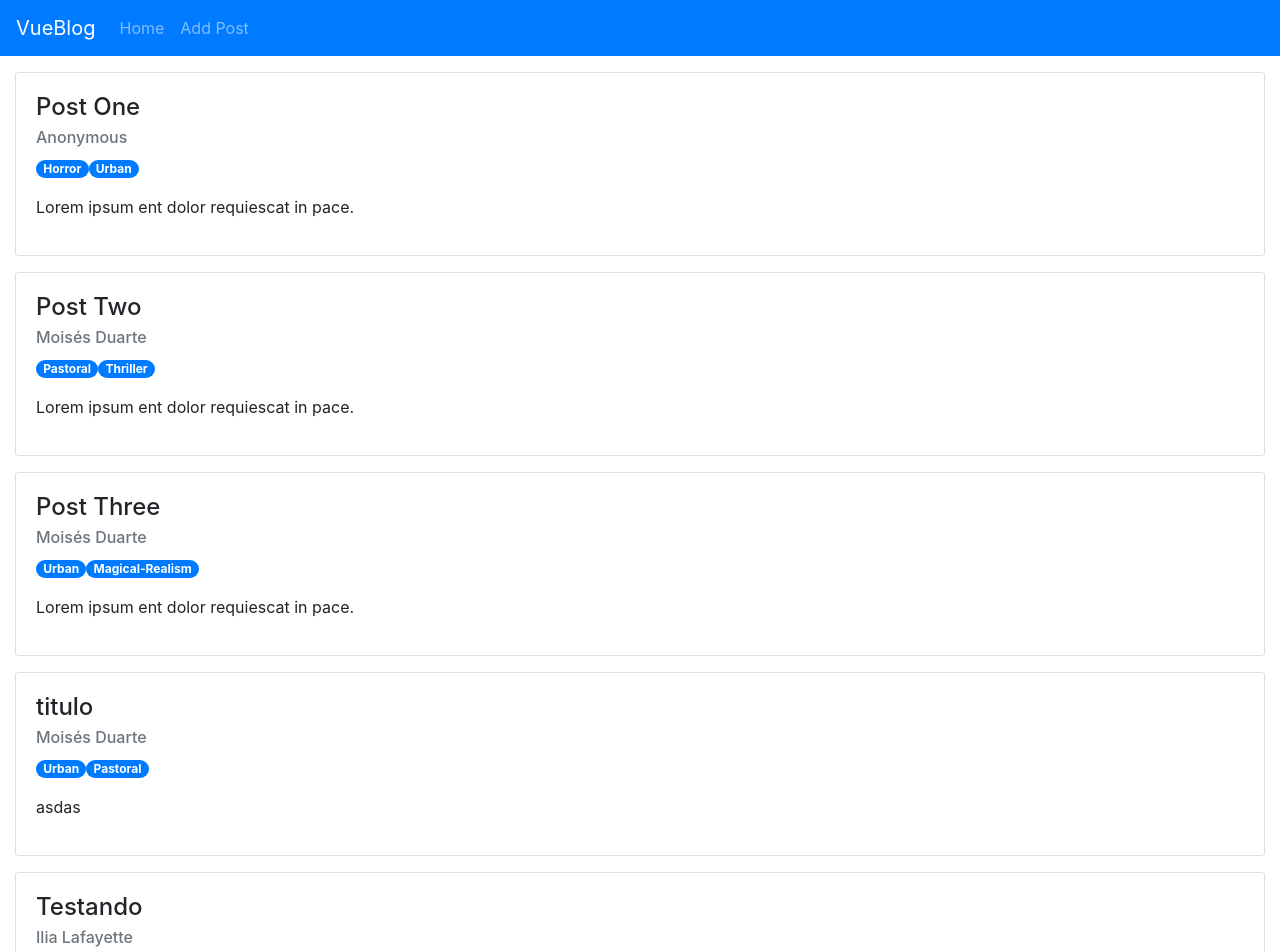
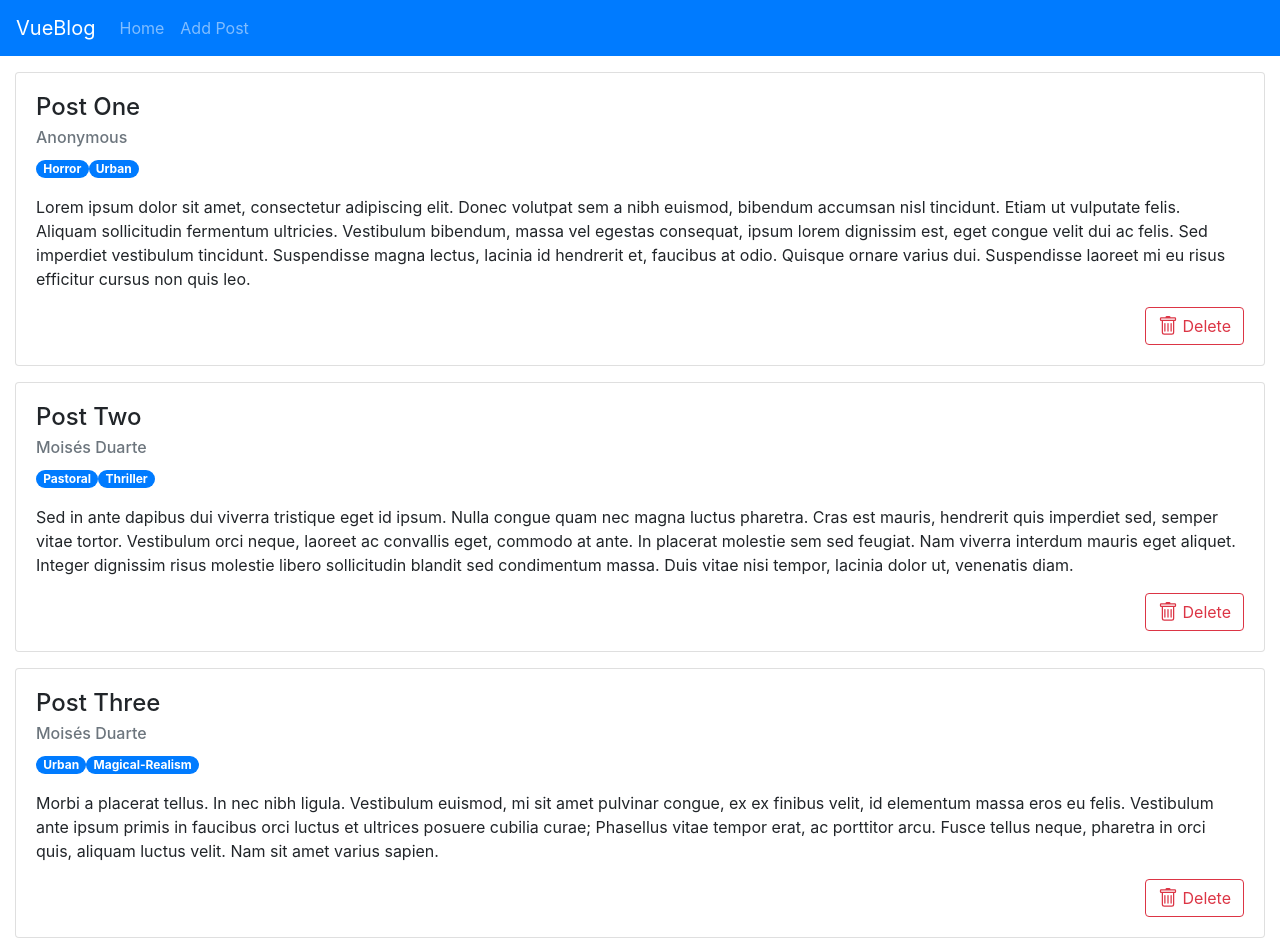
Before and after one commit to MoisesDuarte/vue-blog, a Vue app: page /#/ in a window 1280 px wide. Shown: the top 952 px of the page. Built offline with nearby package versions, Linux system fonts and the light colour scheme; data requests are answered from the project's data file.

Commit message:
Adding delete button to post listing + modifying db.json

```diff
--- a/db.json
+++ b/db.json
@@ -8,7 +8,7 @@
         "Horror",
         "Urban"
       ],
-      "content": "Lorem ipsum ent dolor requiescat in pace."
+      "content": "Lorem ipsum dolor sit amet, consectetur adipiscing elit. Donec volutpat sem a nibh euismod, bibendum accumsan nisl tincidunt. Etiam ut vulputate felis. Aliquam sollicitudin fermentum ultricies. Vestibulum bibendum, massa vel egestas consequat, ipsum lorem dignissim est, eget congue velit dui ac felis. Sed imperdiet vestibulum tincidunt. Suspendisse magna lectus, lacinia id hendrerit et, faucibus at odio. Quisque ornare varius dui. Suspendisse laoreet mi eu risus efficitur cursus non quis leo. "
     },
     {
       "id": 2,
@@ -18,7 +18,7 @@
         "Pastoral",
         "Thriller"
       ],
-      "content": "Lorem ipsum ent dolor requiescat in pace."
+      "content": "Sed in ante dapibus dui viverra tristique eget id ipsum. Nulla congue quam nec magna luctus pharetra. Cras est mauris, hendrerit quis imperdiet sed, semper vitae tortor. Vestibulum orci neque, laoreet ac convallis eget, commodo at ante. In placerat molestie sem sed feugiat. Nam viverra interdum mauris eget aliquet. Integer dignissim risus molestie libero sollicitudin blandit sed condimentum massa. Duis vitae nisi tempor, lacinia dolor ut, venenatis diam."
     },
     {
       "id": 3,
@@ -28,26 +28,7 @@
         "Urban",
         "Magical-Realism"
       ],
-      "content": "Lorem ipsum ent dolor requiescat in pace."
-    },
-    {
-      "title": "titulo",
-      "author": "Moisés Duarte",
-      "categories": [
-        "Urban",
-        "Pastoral"
-      ],
-      "content": "asdas",
-      "id": 4
-    },
-    {
-      "title": "Testando",
-      "author": "Ilia Lafayette",
-      "categories": [
-        "Pastoral"
-      ],
-      "content": "adasdasgvsaeg adsfgsdgsd",
-      "id": 5
+      "content": "Morbi a placerat tellus. In nec nibh ligula. Vestibulum euismod, mi sit amet pulvinar congue, ex ex finibus velit, id elementum massa eros eu felis. Vestibulum ante ipsum primis in faucibus orci luctus et ultrices posuere cubilia curae; Phasellus vitae tempor erat, ac porttitor arcu. Fusce tellus neque, pharetra in orci quis, aliquam luctus velit. Nam sit amet varius sapien. "
     }
   ]
 }
--- a/src/components/BlogPostList.vue
+++ b/src/components/BlogPostList.vue
@@ -5,6 +5,7 @@
                 <p><b-badge v-for="category in blog.categories" :key='category' pill variant="primary">{{category}}</b-badge></p>
                 <p>{{blog.content}}</p>
             </b-card-text>
+            <b-button variant="outline-danger" class="float-right"><b-icon-trash/> Delete</b-button>
         </b-card>
     </div>
 </template>
```
